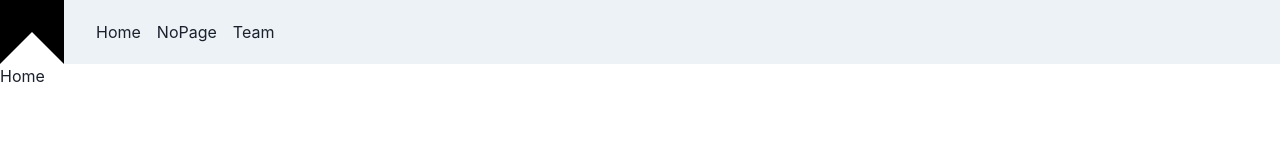
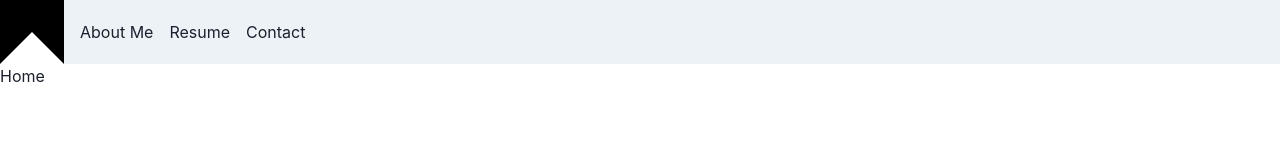
Before and after one commit to LawrenceMiao/lawrencemiao.info, a React (Create React App) app: page / in a window 1280 px wide. Shown: the top 160 px of the page. Built offline with nearby package versions, Linux system fonts and the light colour scheme.

Commit message:
change navlink names

```diff
--- a/src/components/Navbar.js
+++ b/src/components/Navbar.js
@@ -10,8 +10,6 @@ import {
 import { HamburgerIcon, CloseIcon } from '@chakra-ui/icons'
 import { NavLink } from 'react-router-dom'
 import mountainSrc from './mountain.svg'
-
-const Links = ['Home', 'NoPage', 'Team']
 
 export default function Simple() {
     const { isOpen, onOpen, onClose } = useDisclosure()
@@ -32,7 +30,7 @@ export default function Simple() {
                         display={{ md: 'none' }}
                         onClick={isOpen ? onClose : onOpen}
                     />
-                    <HStack spacing={8} alignItems={'center'}>
+                    <HStack spacing={4} alignItems={'center'}>
                         <Box>
                             <img
                                 src={mountainSrc}
@@ -45,11 +43,9 @@ export default function Simple() {
                             spacing={4}
                             display={{ base: 'none', md: 'flex' }}
                         >
-                            {Links.map((link) => (
-                                <NavLink key={link} to={link}>
-                                    {link}
-                                </NavLink>
-                            ))}
+                            <NavLink to={'/'}>About Me</NavLink>
+                            <NavLink to={'/resume'}>Resume</NavLink>
+                            <NavLink to={'/contact'}>Contact</NavLink>
                         </HStack>
                     </HStack>
                 </Flex>
@@ -57,9 +53,9 @@ export default function Simple() {
                 {isOpen ? (
                     <Box pb={4} display={{ md: 'none' }}>
                         <Stack as={'nav'} spacing={4}>
-                            {Links.map((link) => (
-                                <NavLink key={link}>{link}</NavLink>
-                            ))}
+                            <NavLink to={'/'}>About Me</NavLink>
+                            <NavLink to={'/resume'}>Resume</NavLink>
+                            <NavLink to={'/contact'}>Contact</NavLink>
                         </Stack>
                     </Box>
                 ) : null}
```
